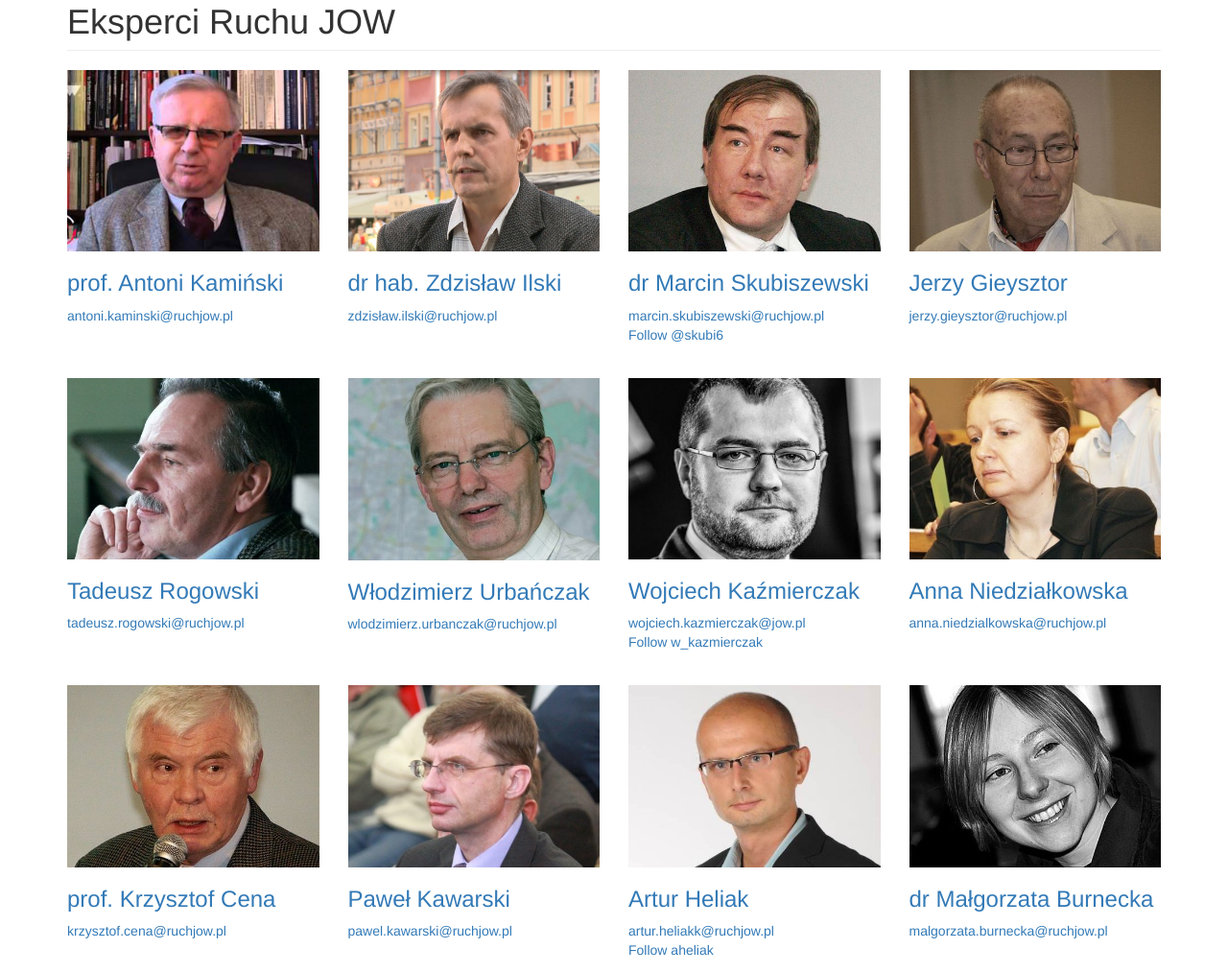
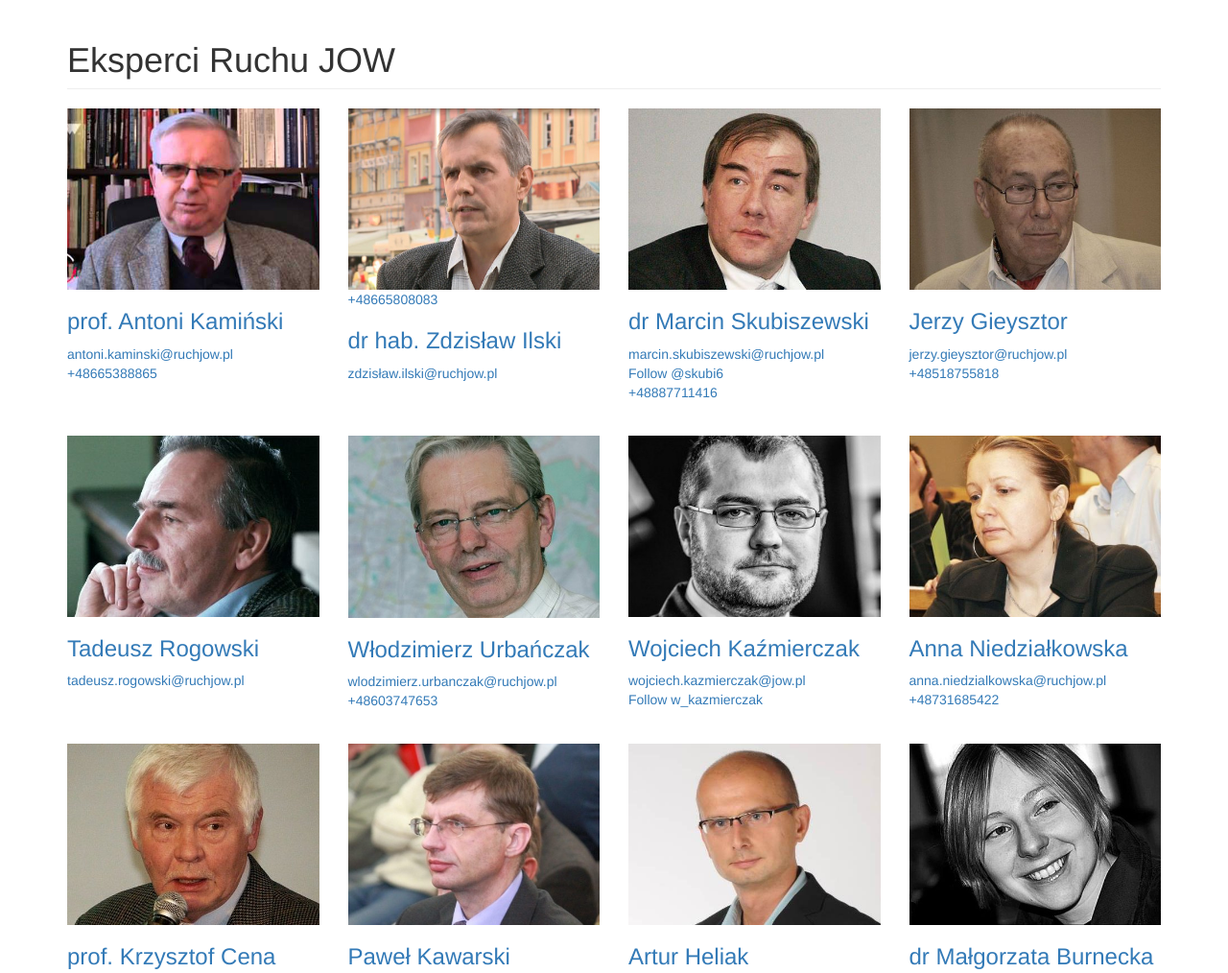
Before and after one commit to ruchjowpl/ruchjowpl_ludzie, a plain HTML site: page index.html in a window 1280 px wide. Shown: the part 1501-2515 px from the top of the page at 96% size. Drawn offline with Linux system fonts and the light colour scheme.

Commit message:
telefony

```diff
--- a/index.html
+++ b/index.html
@@ -108,6 +108,7 @@
                     <a href="#">dr Wojciech Błasiak</a>
                 </h3>
                 <p><a href="mailto:wojciech.blasiak@ruchjow.pl">wojciech.blasiak@ruchjow.pl</a></p>
+                <a href="tel:+48518755818">+48518755818</a><br/>
             </div>
             <div class="col-md-4 portfolio-item">
                 <a href="#">
@@ -117,6 +118,7 @@
                     <a href="#">prof. Tomasz Kaźmierski</a>
                 </h3>
                 <p><a href="mailto:tomasz.kazmierski@ruchjow.pl">tomasz.kazmierski@ruchjow.pl</a></p>
+                <a href="tel:+447984647992">+447984647992</a><br/>
             </div>
             <div class="col-md-4 portfolio-item">
                 <a href="#">
@@ -126,8 +128,9 @@
                     <a href="#">Patryk Hałaczkiewicz</a>
                 </h3>
                 <p><a href="mailto:patryk.halaczkiewicz@ruchjow.pl">patryk.halaczkiewicz@ruchjow.pl</a>
-				<br/>
+
 				<a href="https://twitter.com/PHalaczkiewicz" class="twitter-follow-button" data-show-count="false">Follow @PHalaczkiewicz</a>
+                <br><a href="tel:+48797489451">+48797489451</a><br/>
 				</p>
             </div>
         </div>
@@ -140,6 +143,7 @@
                     <a href="#">Włodzimierz Urbańczak</a>
                 </h3>
                 <p><a href="mailto:wlodzimierz.urbanczak@ruchjow.pl">wlodzimierz.urbanczak@ruchjow.pl</a></p>
+                <a href="tel:+48603747653">+48603747653</a><br/>
             </div>
         </div>
 
@@ -189,7 +193,7 @@
                 </h3>
                 <p><a href="mailto:artur.heliak@ruchjow.pl">artur.heliak@ruchjow.pl</a><br/>
                  Koordynacja działań fundrasingowych
-				<a href="https://twitter.com/aheliak" class="twitter-follow-button" data-show-count="false">Follow @aheliak</a>
+				<br><a href="https://twitter.com/aheliak" class="twitter-follow-button" data-show-count="false">Follow @aheliak</a>
 
                 </p>
             </div>
@@ -214,12 +218,14 @@
                     <a href="#">prof. Antoni Kamiński</a>
                 </h3>
                 <p><a href="mailto:antoni.kaminski@ruchjow.pl">antoni.kaminski@ruchjow.pl</a><br/>
+                <a href="tel:+48665388865">+48665388865</a><br/>
                 </p>
             </div>
 
             <div class="col-md-3 portfolio-item">
                 <a href="#">
                     <img class="img-responsive" src="img/zdzisław_ilski.jpg" alt="">
+                    <a href="tel:+48665808083">+48665808083</a><br/>
                 </a>
                 <h3>
                     <a href="#">dr hab. Zdzisław Ilski </a>
@@ -237,6 +243,7 @@
                 </h3>
                 <p><a href="mailto:marcin.skubiszewski@ruchjow.pl">marcin.skubiszewski@ruchjow.pl</a><br/>
 					<a href="https://twitter.com/skubi6" class="twitter-follow-button" data-show-count="false">Follow @skubi6</a>
+                    <br><a href="tel:+48887711416">+48887711416</a><br/>
                 </p>
             </div>
             <div class="col-md-3 portfolio-item">
@@ -247,6 +254,7 @@
                     <a href="#">Jerzy Gieysztor</a>
                 </h3>
                 <p><a href="mailto:jerzy.gieysztor@ruchjow.pl">jerzy.gieysztor@ruchjow.pl</a><br/>
+                <a href="tel:+48518755818">+48518755818</a><br/>
                 </p>
             </div>
         </div>
@@ -272,6 +280,7 @@
                 </h3>
                 <p>
                 <a href="mailto:wlodzimierz.urbanczak@ruchjow.pl">wlodzimierz.urbanczak@ruchjow.pl</a> <br/>
+                <a href="tel:+48603747653">+48603747653</a><br/>
                 </p>
             </div>
                <div class="col-md-3 portfolio-item">
@@ -293,6 +302,7 @@
                     <a href="#">Anna Niedziałkowska</a>
                 </h3>
                 <p><a href="mailto:anna.niedzialkowska@ruchjow.pl">anna.niedzialkowska@ruchjow.pl</a><br/>
+                <a href="tel:+48731685422">+48731685422</a><br/>
                 </p>
             </div>
         </div>
@@ -382,6 +392,7 @@
                 </h3>
                 <p>
                 <a href="mailto:wojciech.blasiak@ruchjow.pl">wojciech.blasiak@ruchjow.pl</a> <br/>
+                <a href="tel:+48518755818">+48518755818</a><br/>
                 </p>
             </div>
         </div>
@@ -395,6 +406,7 @@
                 </h3>
                 <p><a href="mailto:patryk.halaczkiewicz@ruchjow.pl">patryk.halaczkiewicz@ruchjow.pl</a><br/>
                 <a href="https://twitter.com/PHalaczkiewicz" class="twitter-follow-button" data-show-count="false">Follow @PHalaczkiewicz</a>
+                <br><a href="tel:+48797489451">+48797489451</a><br/>
                 </p>
             </div>
             <div class="col-md-3 portfolio-item">
@@ -632,6 +644,7 @@
                     <a href="#">Anna Niedziałkowska</a>
                 </h3>
                 <p><a href="mailto:anna.niedzialkowska@ruchjow.pl">anna.niedzialkowska@ruchjow.pl</a><br/>
+                <a href="tel:+48731685422">+48731685422</a><br/>
                 </p>
             </div>
             <div class="col-md-3 portfolio-item">
@@ -892,6 +905,7 @@
                     <a href="#">Włodzimierz Urbańczak</a>
                 </h3>
                 <p><a href="mailto:wlodzimierz.urbanczak@ruchjow.pl">wlodzimierz.urbanczak@ruchjow.pl</a><br/>
+                <a href="tel:+48603747653">+48603747653</a><br/>
                 </p>
             </div>
             <div class="col-md-3 portfolio-item">
```
